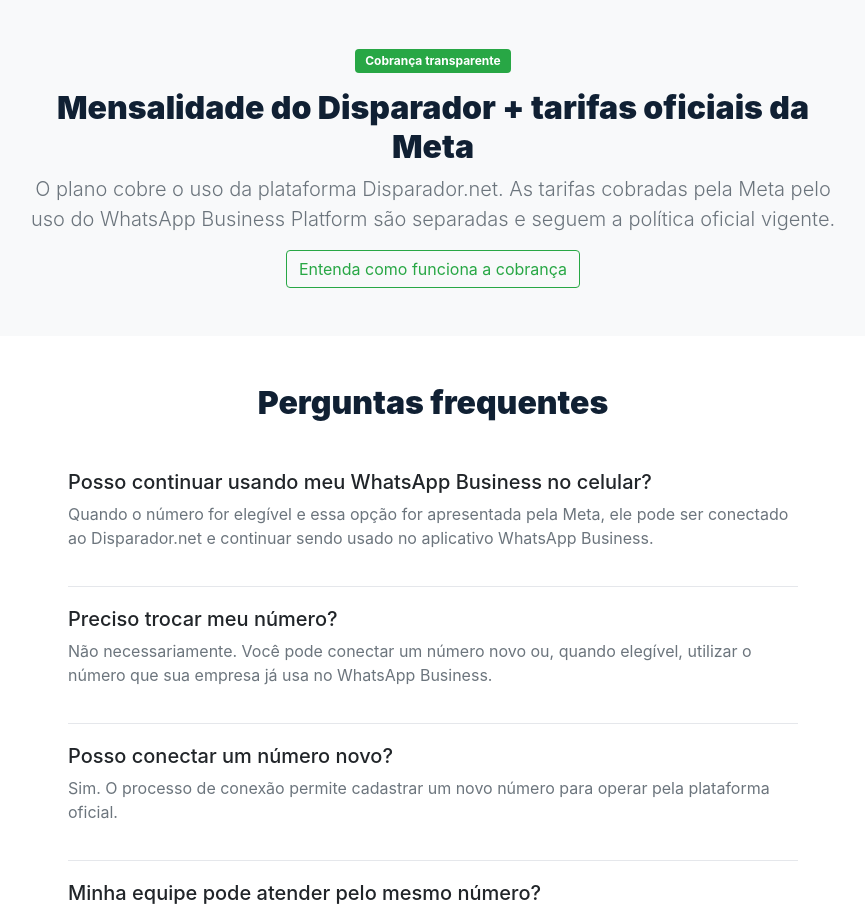
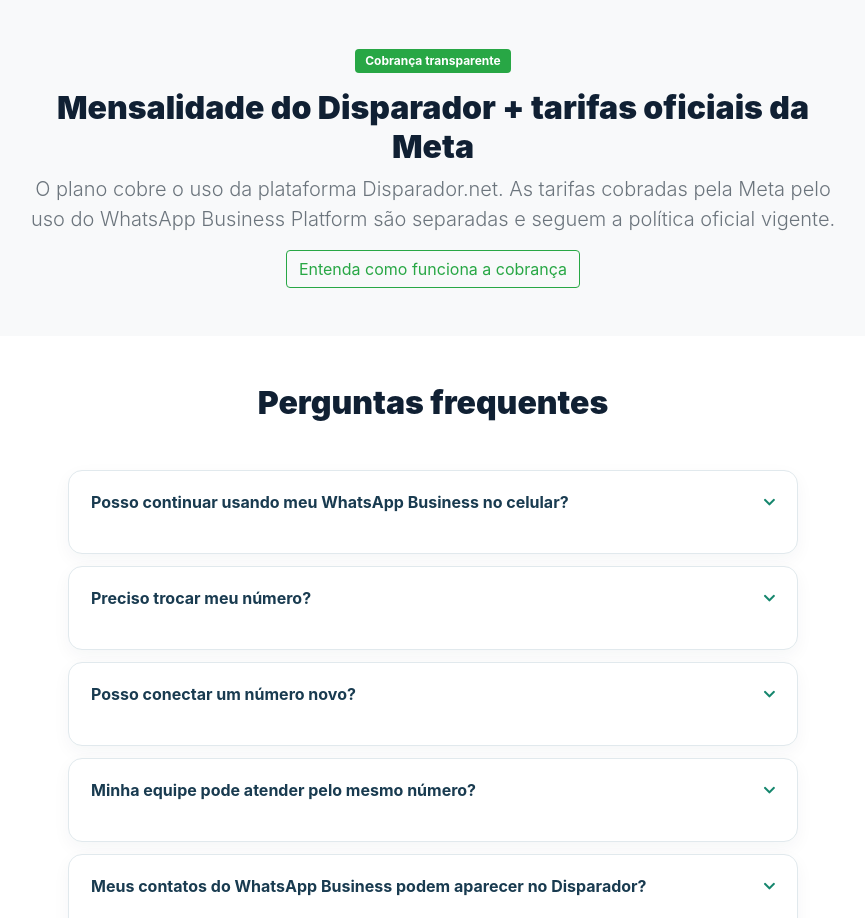
Before and after one commit to lembergrs/disparador-whatsapp-meta, a PHP site: page / in a window 1280 px wide. Shown: the part 5582-6500 px from the top of the page, without its empty margins (207-1072 px from the left). Run offline with PHP 8.4, Linux system fonts and the light colour scheme; tables that the repository leaves empty or names only in its code hold one stand-in row (values such as "Sample post"); some libraries are stand-ins or nearby versions.

Commit message:
feat(site): transformar FAQ em accordion acessivel

```diff
--- a/app/Views/site/home.php
+++ b/app/Views/site/home.php
@@ -188,6 +188,19 @@ foreach($perguntasFrequentes as $pergunta => $resposta){
 #comparacao .card{border-radius:16px;box-shadow:0 8px 24px rgba(18,42,60,.05)}
 #como-funciona .site-step{box-shadow:0 7px 20px rgba(0,145,125,.13)}
 @media(prefers-reduced-motion:reduce){#recursos .site-card-feature,#para-quem .site-card-feature{transition:none}}
+
+/* FAQ expansível com elementos nativos acessíveis, sem dependência de JavaScript. */
+#faq .site-faq-accordion{display:grid;gap:12px}
+#faq .site-faq-details{margin:0;border:1px solid #e1e9ed;border-radius:14px;background:#fff;box-shadow:0 6px 18px rgba(19,44,62,.045);overflow:hidden}
+#faq .site-faq-question{display:flex;align-items:center;justify-content:space-between;gap:18px;padding:19px 22px;font-weight:700;color:#193b50;cursor:pointer;list-style:none}
+#faq .site-faq-question::-webkit-details-marker{display:none}
+#faq .site-faq-question::marker{content:""}
+#faq .site-faq-question:focus-visible{outline:3px solid #15866d;outline-offset:-3px}
+#faq .site-faq-chevron{font-size:13px;color:#15866d;flex-shrink:0;transition:transform .2s ease}
+#faq .site-faq-details[open] .site-faq-chevron{transform:rotate(180deg)}
+#faq .site-faq-answer{padding:0 22px 20px;line-height:1.7}
+@media(max-width:575.98px){#faq .site-faq-question{padding:17px 16px}#faq .site-faq-answer{padding:0 16px 17px}}
+@media(prefers-reduced-motion:reduce){#faq .site-faq-chevron{transition:none}}
 </style>
 </head>
 
@@ -1051,14 +1064,19 @@ foreach($perguntasFrequentes as $pergunta => $resposta){
             <div class="col-md-8">
 
 
-                <?php foreach($perguntasFrequentes as $pergunta => $resposta){ ?>
-                    <div class="site-faq-item">
-                        <h3 class="h5"><?= htmlspecialchars($pergunta); ?></h3>
-                        <p class="text-muted">
-                            <?= htmlspecialchars($resposta); ?>
-                        </p>
-                    </div>
-                <?php } ?>
+                <div class="site-faq-accordion" aria-label="Perguntas frequentes">
+                    <?php foreach($perguntasFrequentes as $pergunta => $resposta){ ?>
+                        <details class="site-faq-item site-faq-details">
+                            <summary class="site-faq-question">
+                                <span><?= htmlspecialchars($pergunta, ENT_QUOTES, 'UTF-8'); ?></span>
+                                <i class="fas fa-chevron-down site-faq-chevron" aria-hidden="true"></i>
+                            </summary>
+                            <div class="site-faq-answer text-muted">
+                                <?= nl2br(htmlspecialchars($resposta, ENT_QUOTES, 'UTF-8')); ?>
+                            </div>
+                        </details>
+                    <?php } ?>
+                </div>
 
             </div>
 
```
